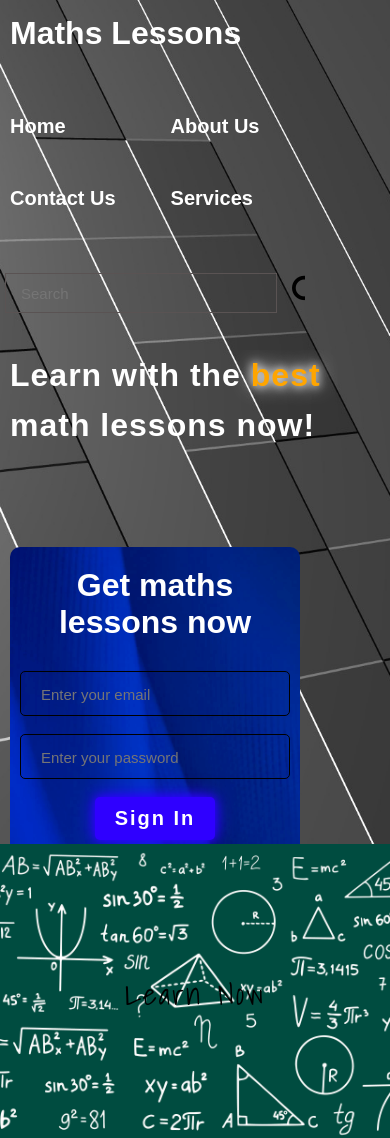
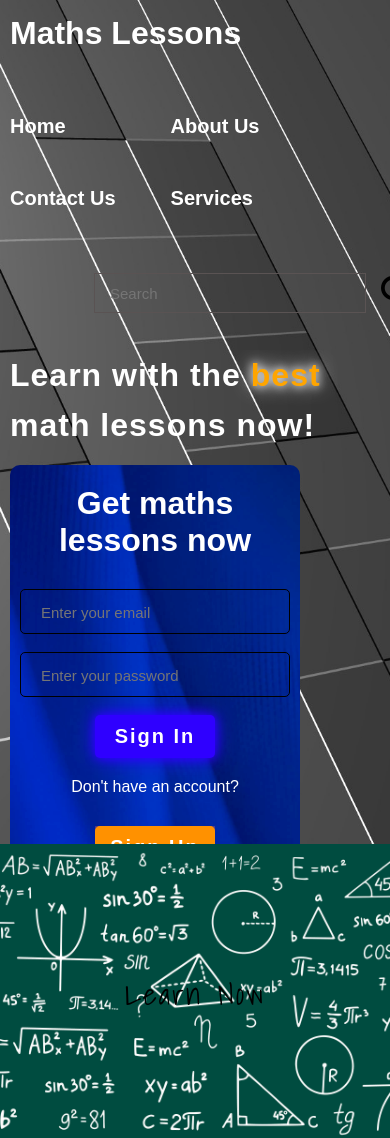
Before and after one commit to powertaker/mathlessons, a plain HTML site: page index.html in a window 390 px wide. Shown: the top 1138 px of the page. Drawn offline with Linux system fonts and the light colour scheme.

Commit message:
Update styles.css

```diff
--- a/styles.css
+++ b/styles.css
@@ -722,7 +722,7 @@
     }
 
     .search {
-        width: 300px;
+        width: 500px;
         height: 75px;
         float: left;
         display: flex;
@@ -735,7 +735,7 @@
     .form1 {
         border-radius: 10px;
         position: absolute;
-        top: 547px;
+        top: 465px;
         left: 10px;
         background: url("studybackground.png");
         background-size: cover;
```
